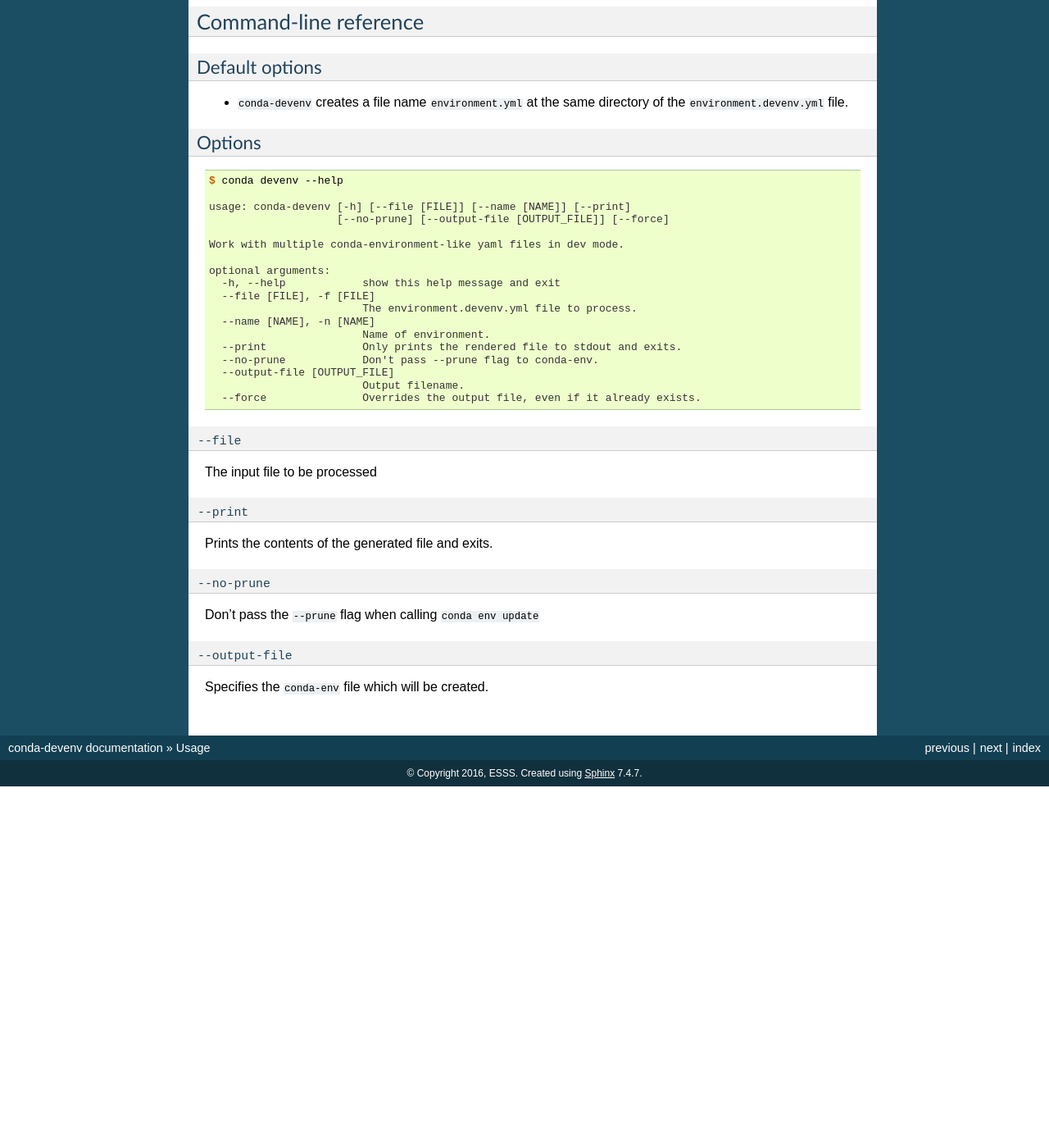
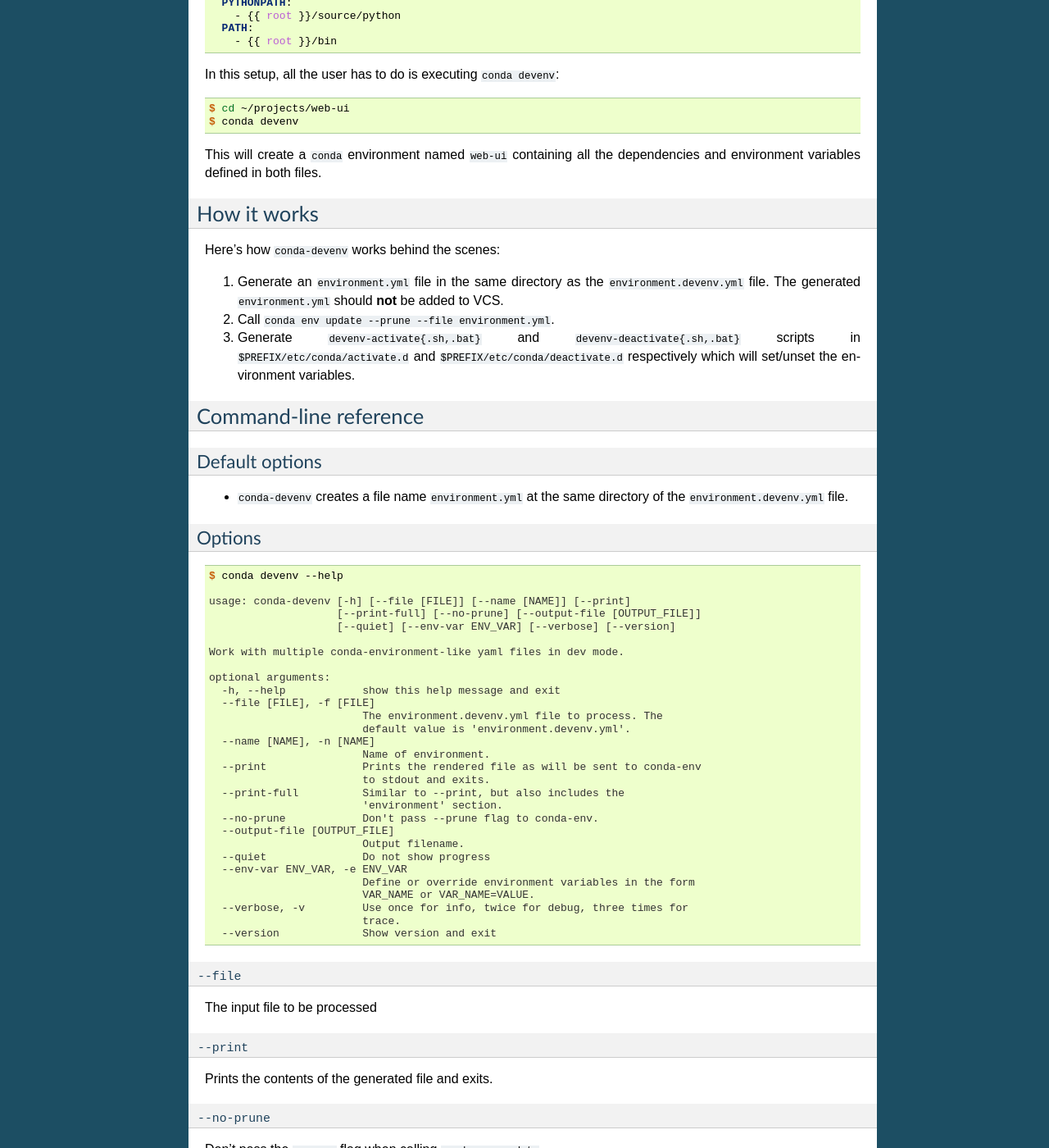
Before and after one commit to ESSS/conda-devenv, a Sphinx documentation site: the page built from docs/usage.rst, in a window 1280 px wide and 1400 px high, scrolled down 2861 px. Shown: the whole window at 82% size. Built offline with Sphinx 7.4.7, drawn with Linux system fonts in a browser that asks for light colours; the version number could not be read and is left out; before the commit the page ends 3820 px from its top, so only the background shows below that; some of the changed text lies outside the part shown.

Commit message:
Add documentation for env var handling

```diff
--- a/CONTRIBUTING.rst
+++ b/CONTRIBUTING.rst
@@ -64,7 +64,7 @@
 
 3. Create a new conda environment for developing::
 
-    $ conda create -n devenv --file requirements_dev.txt
+    $ conda create -c conda-forge -n devenv --file requirements_dev.txt
     $ source activate devenv
     $ pre-commit install
     $ pip install -e .
--- a/docs/usage.rst
+++ b/docs/usage.rst
@@ -72,6 +72,39 @@
      - True if the platform is Windows and the Python architecture is 64-bit.
    * - ``is_included``
      - True if the current file is processed because it was included by another file.
+
+
+Using environment variables in the devenv file
+----------------------------------------------
+
+Environment variables that are defined when calling ``conda devenv`` can be read and checked with the
+``get_env`` function:
+
+.. code-block:: yaml
+
+    dependencies:
+      - python ={{ get_env("PY") }}
+
+This will raise an error if ``PY`` is not defined. Alternatively, it is also possible to set a default value:
+
+.. code-block:: yaml
+
+    dependencies:
+      - python ={{ get_env("PY", default="3.6") }}
+
+You can also provide a list of allowed or supported values:
+
+.. code-block:: yaml
+
+    dependencies:
+      - python ={{ get_env("PY", valid=["3.6", "3.7"]) }}
+
+This will raise an error if ``PY`` is set to a different value.
+
+.. note::
+
+    Environment variables can also be set with the ``-e/--env-var`` command line option,
+    see the `Command-line reference`_ section.
 
 
 Checking minimum conda-devenv version
@@ -199,21 +232,33 @@
     $ conda devenv --help
 
     usage: conda-devenv [-h] [--file [FILE]] [--name [NAME]] [--print]
-                        [--no-prune] [--output-file [OUTPUT_FILE]] [--force]
+                        [--print-full] [--no-prune] [--output-file [OUTPUT_FILE]]
+                        [--quiet] [--env-var ENV_VAR] [--verbose] [--version]
 
     Work with multiple conda-environment-like yaml files in dev mode.
 
     optional arguments:
       -h, --help            show this help message and exit
       --file [FILE], -f [FILE]
-                            The environment.devenv.yml file to process.
+                            The environment.devenv.yml file to process. The
+                            default value is 'environment.devenv.yml'.
       --name [NAME], -n [NAME]
                             Name of environment.
-      --print               Only prints the rendered file to stdout and exits.
+      --print               Prints the rendered file as will be sent to conda-env
+                            to stdout and exits.
+      --print-full          Similar to --print, but also includes the
+                            'environment' section.
       --no-prune            Don't pass --prune flag to conda-env.
       --output-file [OUTPUT_FILE]
                             Output filename.
-      --force               Overrides the output file, even if it already exists.
+      --quiet               Do not show progress
+      --env-var ENV_VAR, -e ENV_VAR
+                            Define or override environment variables in the form
+                            VAR_NAME or VAR_NAME=VALUE.
+      --verbose, -v         Use once for info, twice for debug, three times for
+                            trace.
+      --version             Show version and exit
+
 
 
 ``--file``
@@ -235,3 +280,9 @@
 ~~~~~~~~~~~~~~~~~
 
 Specifies the ``conda-env`` file which will be created.
+
+``--env-var``
+~~~~~~~~~~~~~~~~~
+
+Define or override environment variables in the form ``VAR_NAME`` or ``VAR_NAME=VALUE``.
+Can be used multiple times for different variables.
```
